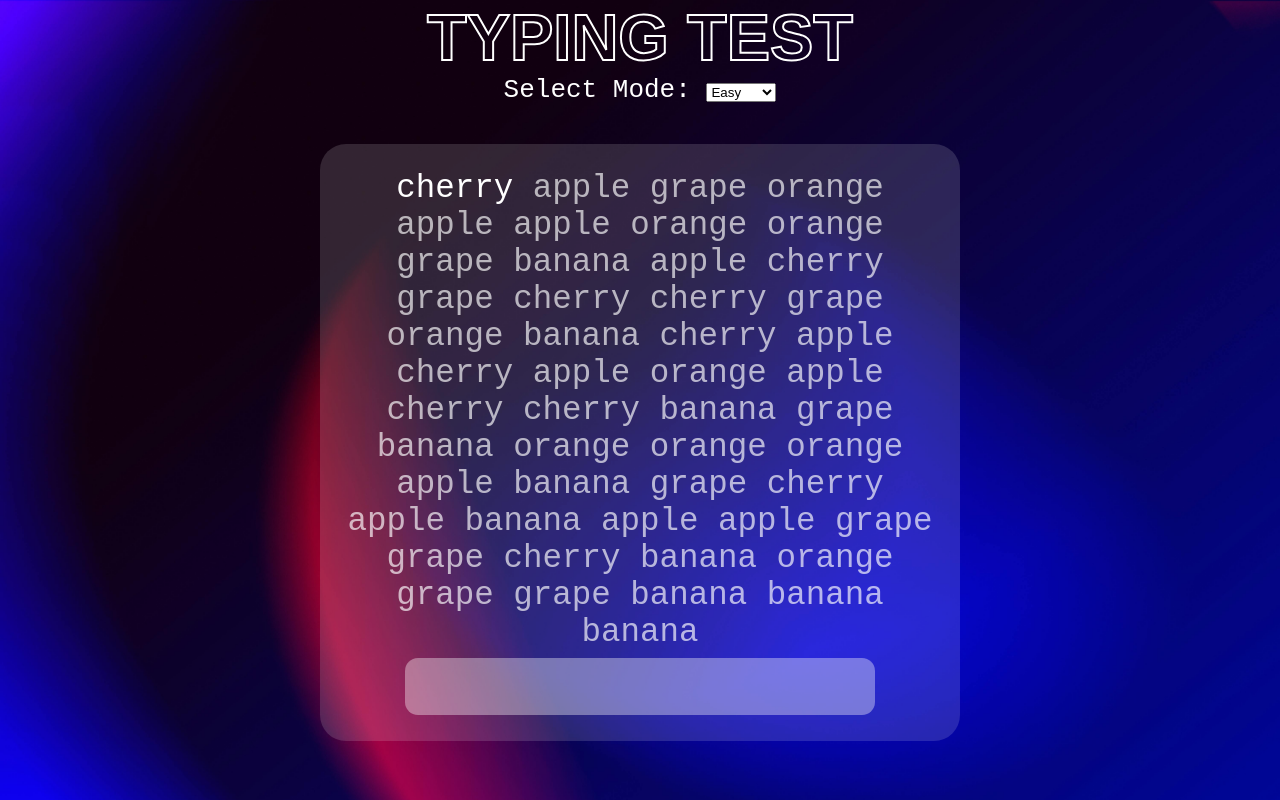
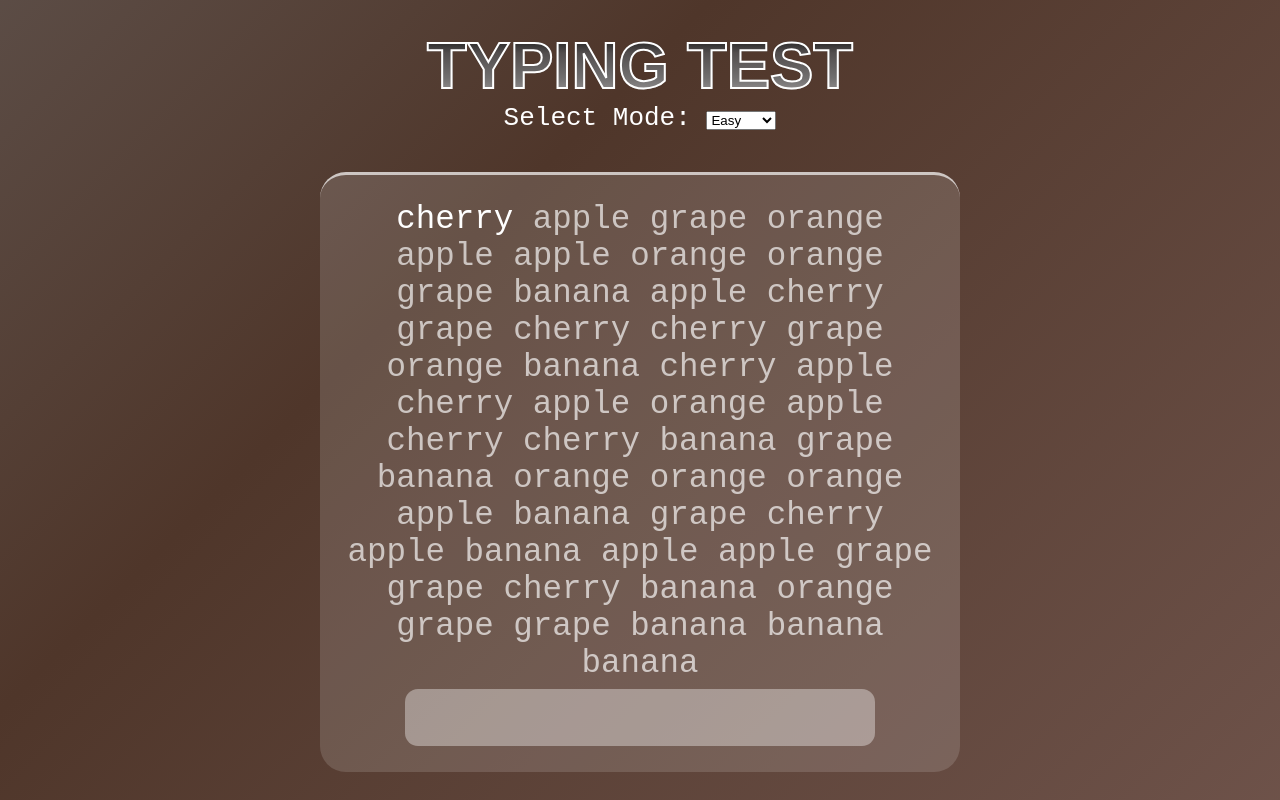
Before and after one commit to MarcoRazafy/ExamenWEB1final, a website: page Game/index.html in a window 1280 px wide. Drawn offline with Linux system fonts and the light colour scheme.

Commit message:
small change

```diff
--- a/Game/Css/style.css
+++ b/Game/Css/style.css
@@ -11,13 +11,15 @@ html{
 body {
     width: 100%;
     height: 100vh;
-    /* background: linear-gradient(135deg, #0f172a, #312e81, #7e22ce, #db2777); */
-    background-image: url("../image/final.jpg");
+    background: linear-gradient(135deg, #111822, #333740, #6C6A6A, #4F362A, #745850, #F38699);
     background-size: cover;
     /* background-position: 100%; */
     background-repeat: no-repeat;
-    /* background-size: 400% 400%; */
-    /* animation: gradientShift 20s ease infinite; */
+    background-size: 400% 400%;
+    animation: gradientShift 20s ease infinite;
+    display: flex;
+    align-items: center;
+    justify-content: center;
 }
 
 @keyframes gradientShift {
@@ -34,16 +36,16 @@ header h1{
     font-size: 5rem;
     /* background-image: url("../image/textColor.png"); */
     /* background-position: 100%; */
-    color: #ffffff00;
-    /* background-size: cover;
+    background: linear-gradient( black, rgb(82, 78, 78), rgb(113, 111, 111), rgb(169, 164, 164));
+    background-size: cover;
     background-clip: text;
-    color: transparent; */
+    color: transparent;
     -webkit-text-stroke: 2px rgb(255, 255, 255);
     animation: animate 5s alternate infinite;
 }
 @keyframes animate {
     to {
-        background-position-x: -100%;
+        background-position-y: -100%;
     }
 }
 
@@ -67,7 +69,10 @@ header h1{
     font-size: 2.5rem;
     color: rgba(255, 255, 255, 0.663);
     background-color: rgba(255, 255, 255, 0.14);
+    border-top: 3px solid;
 }
+
+
 
 main .center-main input{
     width: 80%;
```
Also changed, not shown: Game/image/freepik__a-modern-background-design-featuring-mustard-yello__83933.jpeg (added), Game/image/freepik__abstract-background-with-a-mustard-yellow-and-blac__83931.jpeg (added), Game/image/freepik__background-with-a-mustard-yellow-base-overlaid-wit__83932.jpeg (added), Game/image/freepik__background-with-a-mustard-yellow-base-overlaid-wit__83934.jpeg (added).
